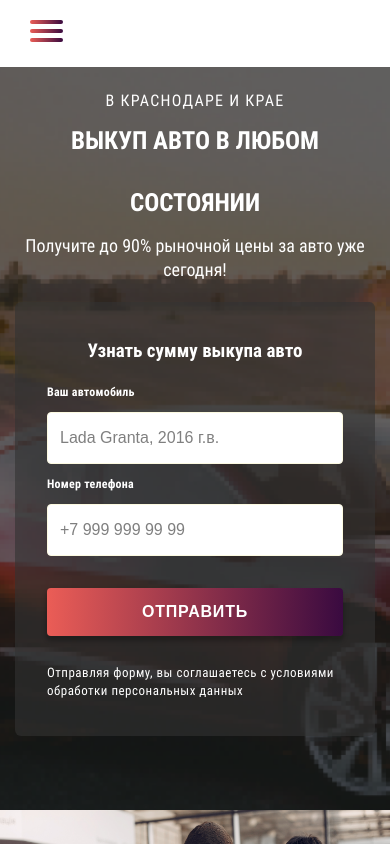
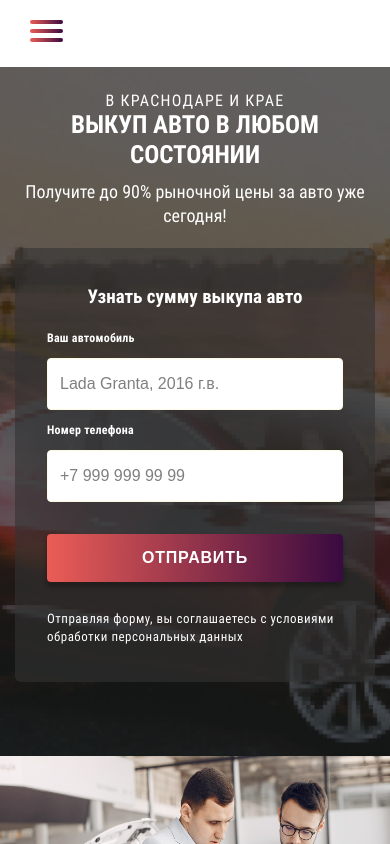
Before and after one commit to marco12-star/autoDefend, a plain HTML site: page index.html in a window 390 px wide. Shown: the top 844 px of the page. Drawn offline with Linux system fonts and the light colour scheme; files whose address does not match are found by name.

Commit message:
Update style.css

```diff
--- a/css/style.css
+++ b/css/style.css
@@ -340,7 +340,8 @@ form .btn {
 @media all and (max-width: 576px) {
 	.hero h1 {
 		font-size: 25px;
-		padding-bottom: 0;
+	    line-height: 30px;
+	    padding-bottom: 10px;
 	}
 	.hero h1 span {
 		margin-bottom: 0;
```
